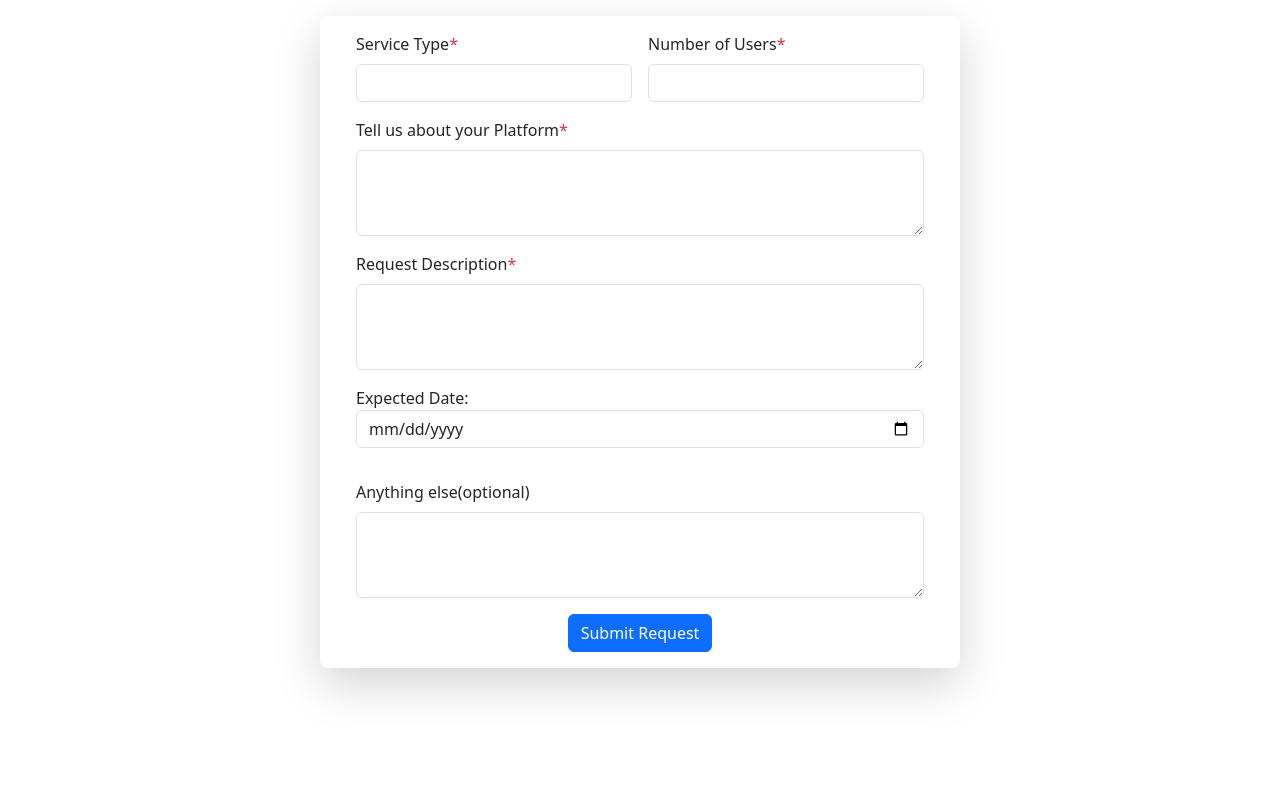
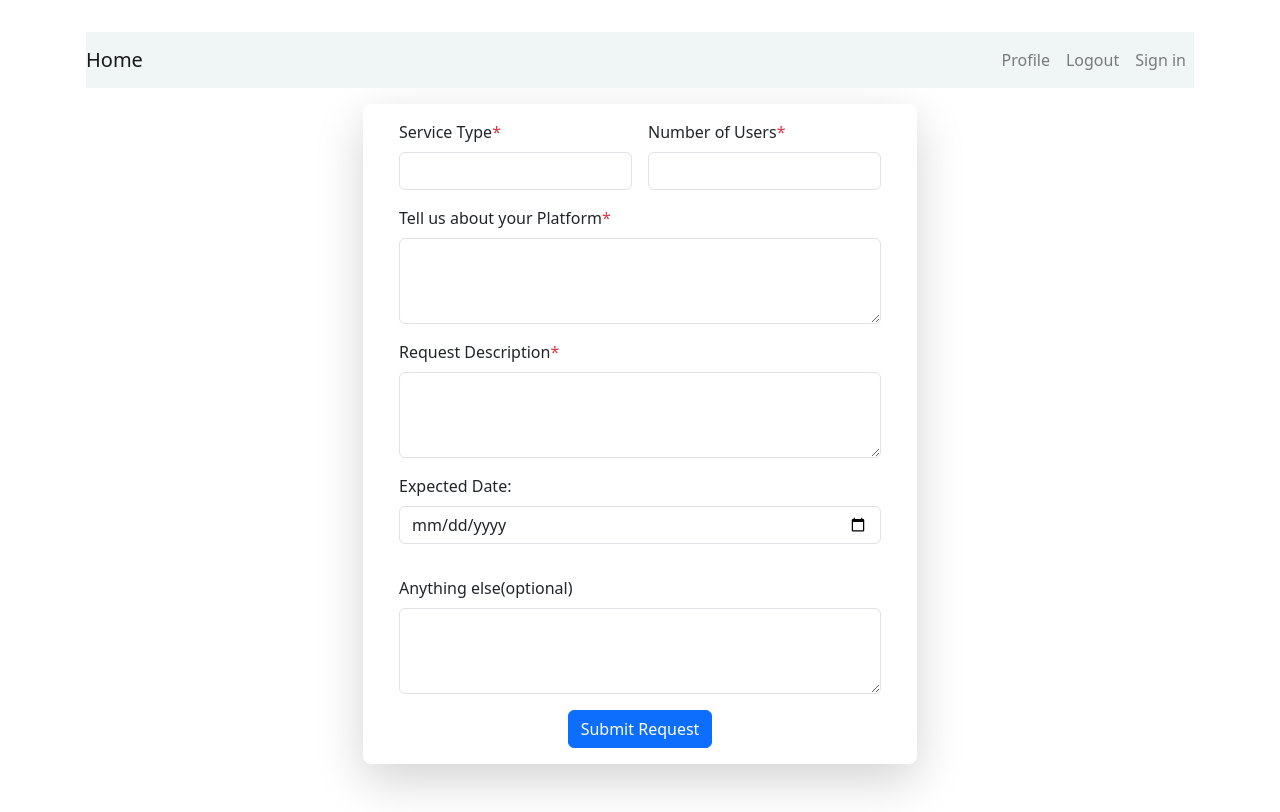
Before and after one commit to degisew/onboarding, a Django app: page /customer/request/ in a window 1280 px wide. Run offline with Django 5.2, Linux system fonts and the light colour scheme; some libraries are stand-ins or nearby versions.

Commit message:
Created a main index form

```diff
--- a/templates/index.html
+++ b/templates/index.html
@@ -1,15 +1,61 @@
 <!DOCTYPE html>
 <html lang="en">
-  <head>
-    <meta charset="UTF-8" />
-    <meta name="viewport" content="width=device-width, initial-scale=1.0" />
-    <title>Onboarding</title>
+<head>
+    <!-- Required meta tags -->
+    <meta charset="utf-8">
+    <meta name="viewport" content="width=device-width, initial-scale=1, shrink-to-fit=no">
+
+    <!-- Bootstrap CSS -->
+    <link rel="stylesheet" href="https://maxcdn.bootstrapcdn.com/bootstrap/4.0.0/css/bootstrap.min.css" integrity="sha384-Gn5384xqQ1aoWXA+058RXPxPg6fy4IWvTNh0E263XmFcJlSAwiGgFAW/dAiS6JXm" crossorigin="anonymous">
+
+    <!--Font awesome icons -->
+    <link rel="stylesheet" href="https://use.fontawesome.com/releases/v5.8.2/css/all.css" integrity="sha384-oS3vJWv+0UjzBfQzYUhtDYW+Pj2yciDJxpsK1OYPAYjqT085Qq/1cq5FLXAZQ7Ay" crossorigin="anonymous">
+
+
+
+    <title>{% block title %} {% endblock %} </title>
     {% load bootstrap5 %} {% bootstrap_css %} {# bootstrap_javascript #}
+</head>
+<body>
+  <div class="container p-3 my-3">
+    <div class="row">
+      <div class="col-md-12">
+        <nav class="navbar navbar-expand-md navbar-light " style="background-color: #f0f5f5">
+          <a href="/" class="navbar-brand">Home</a>
+            <button type="button" class="navbar-toggler" data-toggle="collapse" data-target="#navbarCollapse">
+                <span class="navbar-toggler-icon"></span>
+            </button>
+            <div class="collapse navbar-collapse" id="navbarCollapse">
+                <div class="navbar-nav ml-auto">
+                  <a href="#" class="nav-item nav-link">Profile</a>
+                  <a href="#" class="nav-item nav-link">Logout</a>
+                  <a href="#" class="nav-item nav-link">Sign in</a>
+                </div>
+            </div>
+        </nav>
+        <!--Any flash messages pop up in any page because this is the base template-->
+        {% if messages %}
+          <div class="alert alert-dismissible" role="alert">
+            {% for message in messages %}
+              <div class="alert alert-{{ message.tags }}">{{ message }}</div>
+            {% endfor %}
+            <button type="button" class="close" data-dismiss="alert" aria-label="Close">
+              <span aria-hidden="true">&times;</span>
+            </button>
+          </div>
+        {% endif %}
+        {% block content %}{% endblock %}
+      </div>
+    </div>
+  </div>
 
-    {% block datepicker%}{% endblock %}
-    {%block styles %}{% endblock %}
-  </head>
-  <body>
-    {% block content %} {% endblock %}
-  </body>
+    <!-- jQuery first, then Popper.js, then Bootstrap JS -->
+    <script src="https://code.jquery.com/jquery-3.2.1.slim.min.js" integrity="sha384-KJ3o2DKtIkvYIK3UENzmM7KCkRr/rE9/Qpg6aAZGJwFDMVNA/GpGFF93hXpG5KkN" crossorigin="anonymous"></script>
+    <script src="https://cdnjs.cloudflare.com/ajax/libs/popper.js/1.12.9/umd/popper.min.js" integrity="sha384-ApNbgh9B+Y1QKtv3Rn7W3mgPxhU9K/ScQsAP7hUibX39j7fakFPskvXusvfa0b4Q" crossorigin="anonymous"></script>
+    <script src="https://maxcdn.bootstrapcdn.com/bootstrap/4.0.0/js/bootstrap.min.js" integrity="sha384-JZR6Spejh4U02d8jOt6vLEHfe/JQGiRRSQQxSfFWpi1MquVdAyjUar5+76PVCmYl" crossorigin="anonymous"></script>
+
+<!-- A plugin for password show/hide  -->
+   <script src="https://unpkg.com/bootstrap-show-password@1.2.1/dist/bootstrap-show-password.min.js"></script>
+
+</body>
 </html>
```
